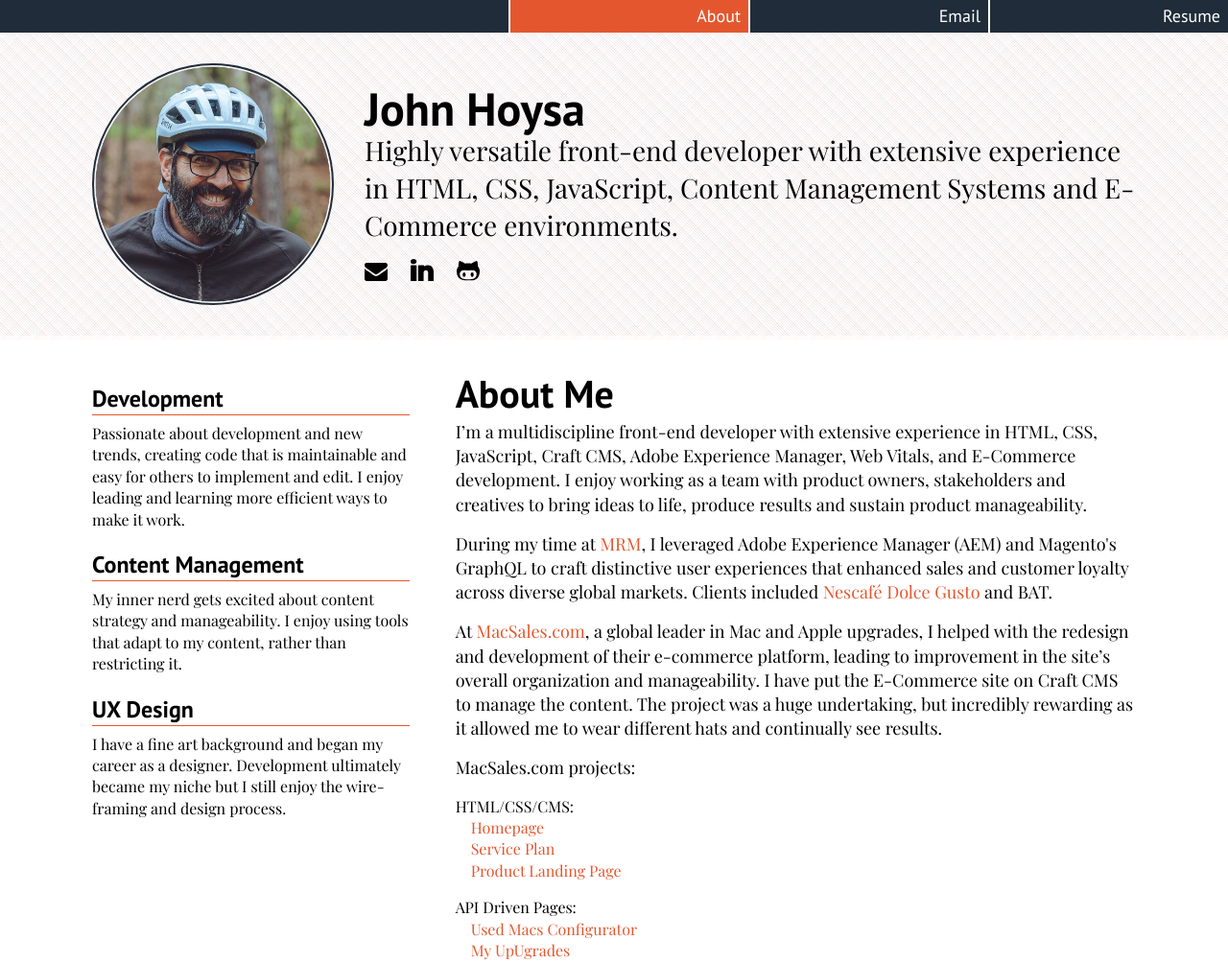
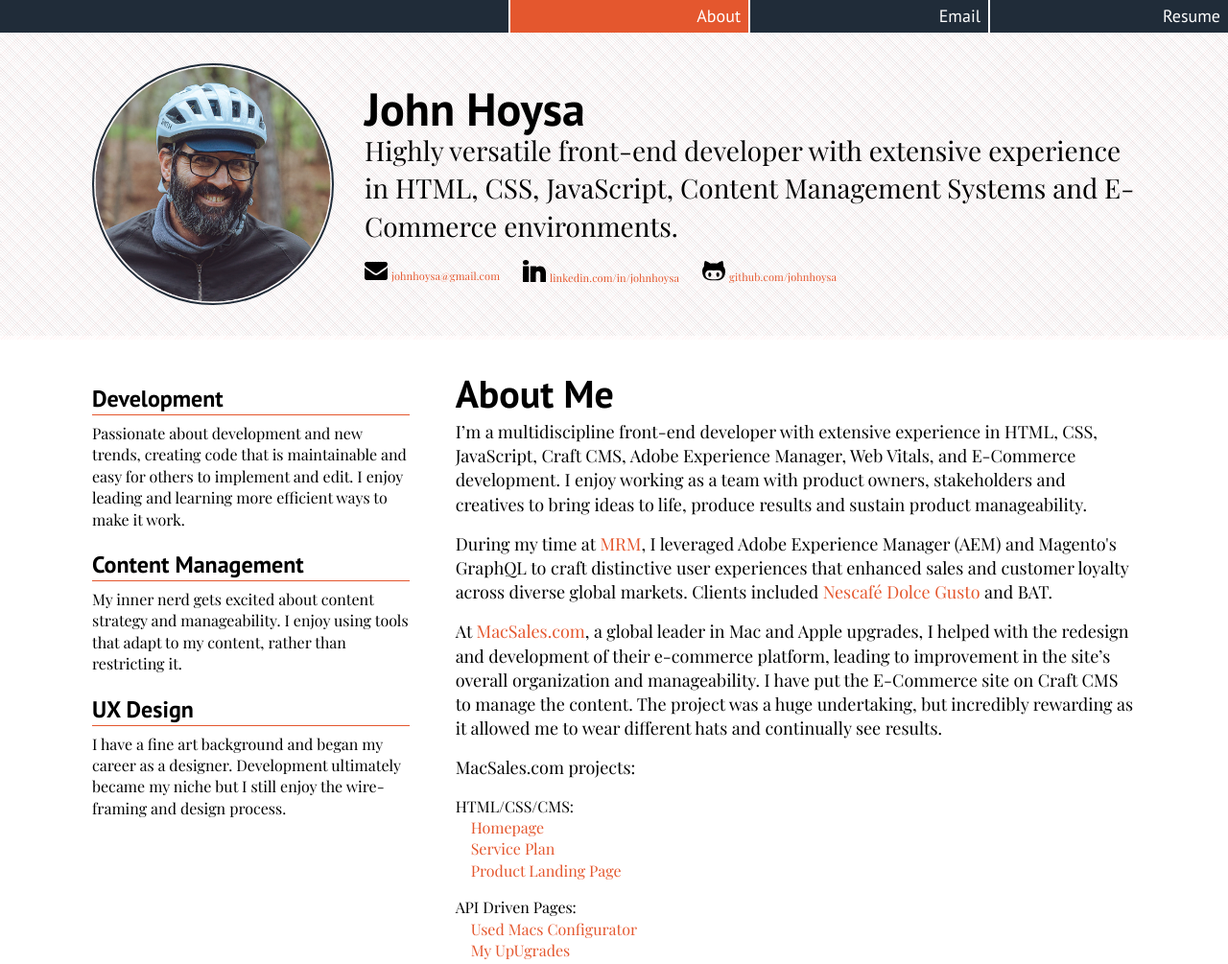
Before and after one commit to johnhoysa/online, a website: page src/pages/index.html in a window 1280 px wide. Shown: the top 1005 px of the page at 96% size. Drawn offline with nearby package versions, Linux system fonts and the light colour scheme; files that its build step writes are made by us from their sources; files whose address does not match are found by name.

Commit message:
social icons have title desc, style updates

```diff
--- a/src/assets/css/global/links.scss
+++ b/src/assets/css/global/links.scss
@@ -1,7 +1,12 @@
 a,
 a:hover {
+  color: $color-highlight;
   text-decoration: none;
   line-height: 100%;
+}
+ a:hover {
+  color: $color-dark;
+
 }
 
 .img-resp {
--- a/src/assets/css/modules/social-icons.scss
+++ b/src/assets/css/modules/social-icons.scss
@@ -1,12 +1,22 @@
 // Social Icons
 .social__icons {
   display: flex;
-  align-items: flex-end;
+  align-items: center;
   margin-top: 16px;
 }
 .social__icon {
   margin-right: 24px;
 }
+
+.social__icon a {
+  align-items: baseline;
+  display: flex;
+  font-size: 11px;
+  gap: 4px;
+  letter-spacing: 0.1px;
+
+}
+
 .social__icon svg:hover {
   opacity: 0.5;
 }
--- a/src/pages/index.html
+++ b/src/pages/index.html
@@ -54,6 +54,7 @@
                     d="M22.644 7.279c-2.926 1.98-5.148 3.52-6.665 4.617-.508.374-.92.667-1.237.876-.317.21-.739.424-1.265.643-.526.218-1.017.327-1.472.327h-.027c-.455 0-.946-.109-1.472-.327-.527-.219-.948-.433-1.265-.643-.317-.21-.73-.502-1.238-.876-1.204-.883-3.421-2.423-6.651-4.617A7.089 7.089 0 0 1 0 6.114V16.74c0 .59.21 1.093.629 1.513.42.419.923.629 1.512.629h19.7c.59 0 1.093-.21 1.513-.63.419-.419.629-.923.629-1.512V6.114a7.38 7.38 0 0 1-1.339 1.165z" />
                 </g>
               </svg>
+              johnhoysa@gmail.com
             </a>
           </li>
           <li class="social__icon">
@@ -63,6 +64,7 @@
                   d="M3.13 0C1.32 0 .005 1.113.005 2.643c0 1.535 1.346 2.697 3.125 2.697 1.81 0 3.126-1.134 3.126-2.729C6.172 1.076 4.884 0 3.13 0zM.522 6.415A.53.53 0 0 0 0 6.95v15.515A.53.53 0 0 0 .522 23h5.217a.53.53 0 0 0 .522-.535V6.95a.53.53 0 0 0-.522-.535H.522zm7.826 0a.53.53 0 0 0-.522.535v15.515a.53.53 0 0 0 .522.535h4.696c.288 0 .521-.24.521-.535V14.172c0-1.268.95-2.3 2.16-2.397.063-.01.126-.01.188-.01.063 0 .125 0 .188.01 1.21.097 2.16 1.13 2.16 2.397v8.293c0 .295.234.535.522.535h4.696a.53.53 0 0 0 .521-.535V13.37c0-3.462-1.81-6.955-5.849-6.955-1.836 0-3.224.728-4.064 1.332V6.95a.53.53 0 0 0-.522-.535H8.348z"
                   fill="#000" fill-rule="evenodd" />
               </svg>
+              linkedin.com/in/johnhoysa
             </a>
           </li>
           <li class="social__icon">
@@ -72,6 +74,7 @@
                   d="M16.176 12.001c-.938 0-1.566.791-1.566 2.087 0 1.297.465 2.634 1.566 2.61 1.157-.027 1.575-1.16 1.565-2.61-.008-1.296-.63-2.087-1.565-2.087zm5.876-6.227c.143-.7.204-3.183-.826-5.774 0 0-2.364.259-5.939 2.713-.748-.208-2.018-.312-3.286-.312-1.268 0-2.535.104-3.287.31C5.14.259 2.778 0 2.778 0c-1.031 2.59-.98 5.014-.827 5.774C.74 7.09 0 8.667 0 10.824c0 9.373 7.778 9.524 9.74 9.524.445 0 1.328 0 2.261.002.934-.002 1.818-.002 2.26-.002 1.964 0 9.742-.15 9.742-9.525 0-2.156-.74-3.734-1.951-5.049zm-9.977 13.532H12c-4.92 0-8.789-.699-8.789-5.48 0-1.146.406-2.208 1.366-3.09 1.602-1.472 4.31-.693 7.387-.693h.073c3.076 0 5.787-.777 7.389.693.96.882 1.363 1.944 1.363 3.09 0 4.781-3.795 5.48-8.715 5.48zm-4.248-7.305c-.936 0-1.565 1.052-1.565 2.348 0 1.297.63 2.348 1.565 2.348.938 0 1.565-1.051 1.565-2.348 0-1.296-.627-2.348-1.565-2.348z"
                   fill="#000" fill-rule="evenodd" />
               </svg>
+              github.com/johnhoysa
             </a>
           </li>
         </ul>
```
